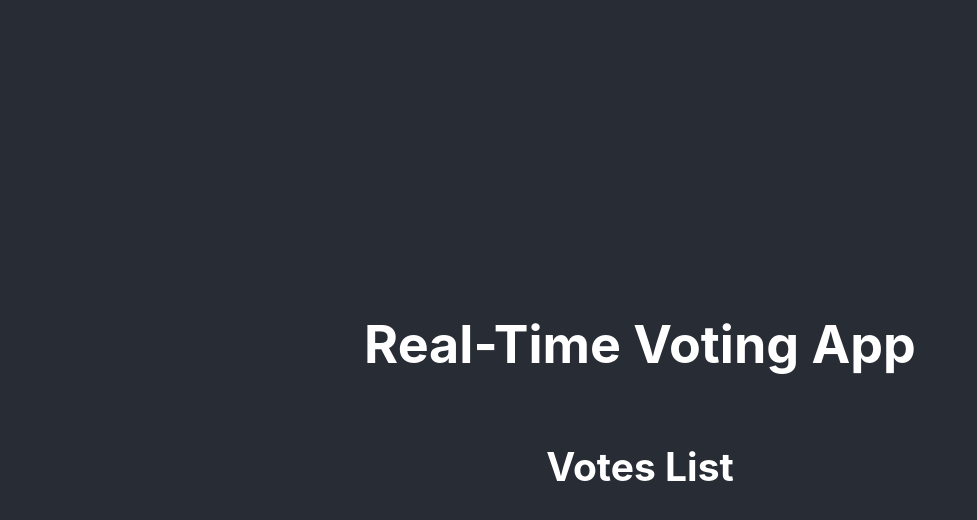
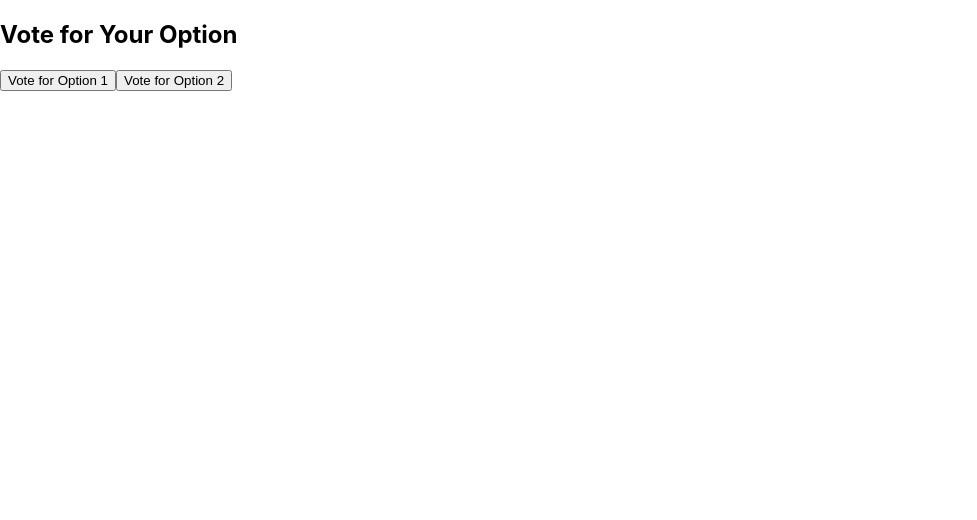
Before and after one commit to mrako/react-application-template, a React (Create React App) app in the folder frontend/: page / in a window 1280 px wide. Shown: the top 520 px of the page, without its empty margins (0-977 px from the left). Built offline with nearby package versions, Linux system fonts and the light colour scheme; no server answers.

Commit message:
feat: add voting view and voting action

```diff
--- a/frontend/package.json
+++ b/frontend/package.json
@@ -10,8 +10,10 @@
     "@types/node": "^16.18.118",
     "@types/react": "^18.3.12",
     "@types/react-dom": "^18.3.1",
+    "axios": "^1.7.7",
     "react": "^18.3.1",
     "react-dom": "^18.3.1",
+    "react-router-dom": "^6.27.0",
     "react-scripts": "5.0.1",
     "socket.io-client": "^4.8.1",
     "typescript": "^4.9.5",
--- a/frontend/src/App.tsx
+++ b/frontend/src/App.tsx
@@ -1,17 +1,19 @@
 import React from 'react';
-import VotesList from './components/VotesList';
+import { BrowserRouter as Router, Route, Routes, Link } from 'react-router-dom';
+import VotingView from './components/VotingView';
+import VoteResults from './components/VoteResults';
 
-import './App.css';
-
-function App() {
+const App: React.FC = () => {
   return (
-    <div className="App">
-      <header className="App-header">
-        <h1>Real-Time Voting App</h1>
-        <VotesList />
-      </header>
-    </div>
+    <Router>
+      <div>
+        <Routes>
+          <Route path="/" element={<VotingView />} />
+          <Route path="/results" element={<VoteResults />} />
+        </Routes>
+      </div>
+    </Router>
   );
-}
+};
 
 export default App;
--- /dev/null
+++ b/frontend/src/components/VoteResults.tsx
@@ -0,0 +1,46 @@
+import React, { useEffect, useState } from 'react';
+import io from 'socket.io-client';
+
+interface Vote {
+  id: number;
+  option: string;
+}
+
+const VoteResults: React.FC = () => {
+  const [votes, setVotes] = useState<Vote[]>([]);
+
+  useEffect(() => {
+    const socket = io('http://localhost:9000');
+
+    // Listen for updates to the vote list
+    socket.on('votesList', (data: Vote[]) => {
+      setVotes(data);
+    });
+
+    // Clean up socket connection on unmount
+    return () => {
+      socket.disconnect();
+    };
+  }, []);
+
+  // Count votes by option
+  const voteCounts = votes.reduce((counts, vote) => {
+    counts[vote.option] = (counts[vote.option] || 0) + 1;
+    return counts;
+  }, {} as Record<string, number>);
+
+  return (
+    <div>
+      <h2>Vote Results</h2>
+      <ul>
+        {Object.entries(voteCounts).map(([option, count]) => (
+          <li key={option}>
+            {option}: {count} votes
+          </li>
+        ))}
+      </ul>
+    </div>
+  );
+};
+
+export default VoteResults;
--- /dev/null
+++ b/frontend/src/components/VotingView.tsx
@@ -0,0 +1,24 @@
+import React from 'react';
+import axios from 'axios';
+
+const VotingView: React.FC = () => {
+  const handleVote = async (option: number) => {
+    try {
+      await axios.post('http://localhost:9000/api/votes', { option });
+      alert(`Voted for ${option}!`);
+    } catch (error) {
+      console.error('Error voting:', error);
+      alert('Failed to submit vote.');
+    }
+  };
+
+  return (
+    <div>
+      <h2>Vote for Your Option</h2>
+      <button onClick={() => handleVote(1)}>Vote for Option 1</button>
+      <button onClick={() => handleVote(2)}>Vote for Option 2</button>
+    </div>
+  );
+};
+
+export default VotingView;
```
Also changed, not shown: 1 other file (tests, documents, lock files or other folders).
